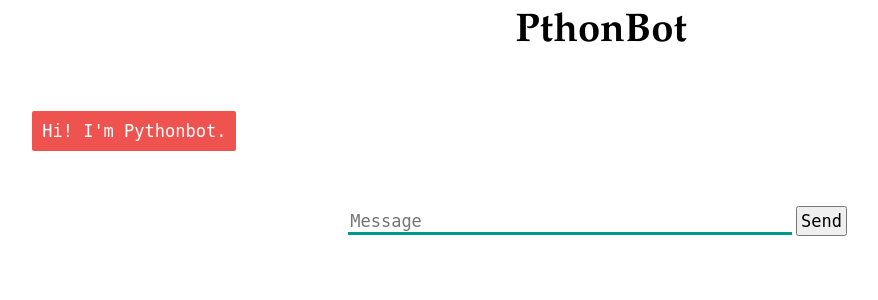
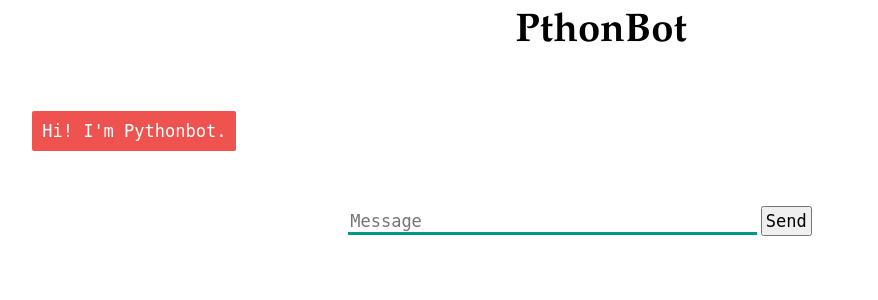
Before and after one commit to nagarajuthandu/rajbot, a Flask app: page / in a window 1280 px wide. Shown: the top 300 px of the page, without its empty margins (39-917 px from the left). Run offline with Flask 2, Linux system fonts and the light colour scheme; parts of the project's set-up code (start-up, migrations or seed data) failed here and were passed over; some libraries are stand-ins or nearby versions.

Commit message:
update css

```diff
--- a/static/style.css
+++ b/static/style.css
@@ -32,7 +32,7 @@ h3 {
 }
 
 #textInput {
-    width: 87%;
+    width: 80%;
     border: none;
     border-bottom: 3px solid #009688;
     font-family: monospace;
```
